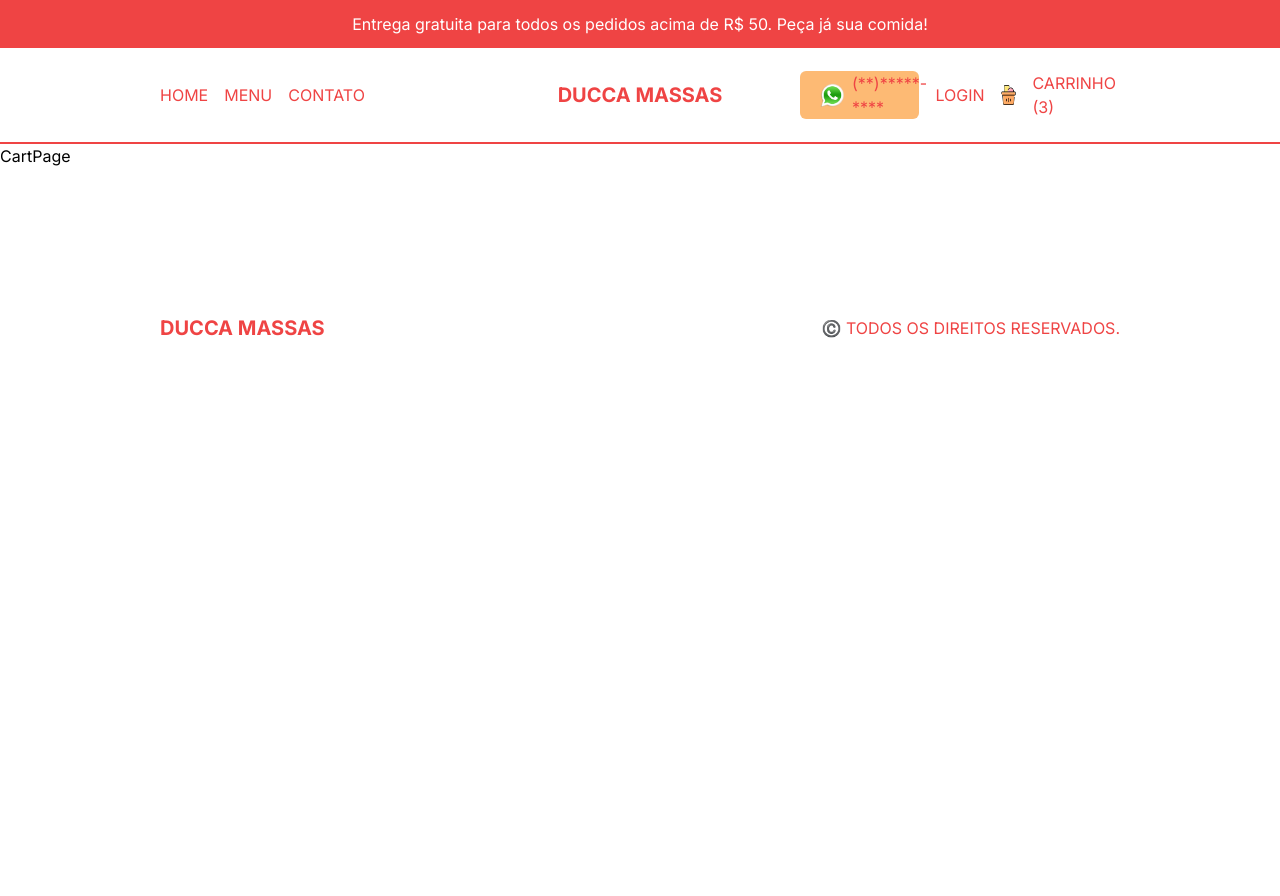
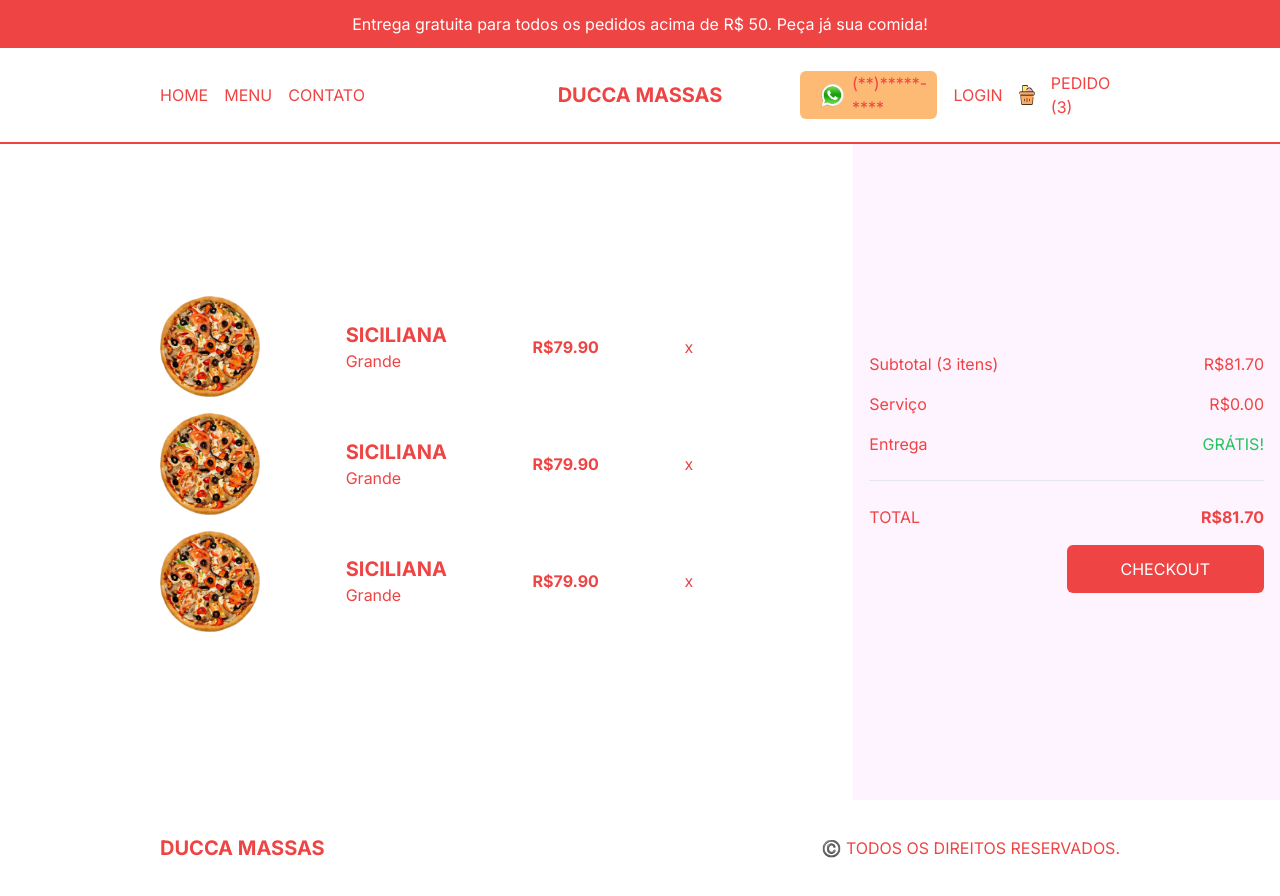
Before and after one commit to FelipeSousa2/SAAS, a Next.js app in the folder restaurante/: page /cart in a window 1280 px wide. Before the commit the page ends 800 px from the top, so only its background shows below. Built offline with nearby package versions, Linux system fonts and the light colour scheme.

Commit message:
atualizado e finalizado o front-end

```diff
--- a/restaurante/src/app/cart/page.tsx
+++ b/restaurante/src/app/cart/page.tsx
@@ -1,3 +1,74 @@
+import Image from "next/image";
+
 export default function CartPage() {
-  return <main>CartPage</main>;
+  return (
+    <div className="h-[calc(100vh-6rem)] md:h-[calc(100vh-9rem)] flex flex-col text-red-500 lg:flex-row">
+      {/* PRODUCTS CONTAINER */}
+      <div className="h-full p-4 flex flex-col justify-center  lg:h-full lg:w-2/3 2xl:w-1/2 lg:px-20 xl:px-40">
+        {/* single item */}
+        <div
+          className="flex items-center
+         justify-between mb-4 "
+        >
+          <Image src="/temporary/p1.png" alt="" width={100} height={100} />
+          <div className="">
+            <h1 className="uppercase text-xl font-bold">Siciliana</h1>
+            <span>Grande</span>
+          </div>
+          <h2 className="font-bold">R$79.90</h2>
+          <span className="cursor-pointer">x</span>
+        </div>
+        {/* single item */}
+        <div
+          className="flex items-center
+         justify-between mb-4 "
+        >
+          <Image src="/temporary/p1.png" alt="" width={100} height={100} />
+          <div className="">
+            <h1 className="uppercase text-xl font-bold">Siciliana</h1>
+            <span>Grande</span>
+          </div>
+          <h2 className="font-bold">R$79.90</h2>
+          <span className="cursor-pointer">x</span>
+        </div>
+        {/* single item */}
+        <div
+          className="flex items-center
+         justify-between mb-4 "
+        >
+          <Image src="/temporary/p1.png" alt="" width={100} height={100} />
+          <div className="">
+            <h1 className="uppercase text-xl font-bold">Siciliana</h1>
+            <span>Grande</span>
+          </div>
+          <h2 className="font-bold">R$79.90</h2>
+          <span className="cursor-pointer">x</span>
+        </div>
+      </div>
+
+      {/* Pagamento CONTAINER */}
+      <div className="h-1/2 p-4 bg-fuchsia-50 flex flex-col gap-4 justify-center  lg:h-full lg:w-1/3 2xl:w-1/2 ">
+        <div className="flex justify-between">
+          <span className="">Subtotal (3 itens)</span>
+          <span className="">R$81.70</span>
+        </div>
+        <div className="flex justify-between">
+          <span className="">Serviço</span>
+          <span className="">R$0.00</span>
+        </div>
+        <div className="flex justify-between">
+          <span className="">Entrega</span>
+          <span className="text-green-500">GRÁTIS!</span>
+        </div>
+        <hr className="my-2" />
+        <div className="flex justify-between">
+          <span className="">TOTAL</span>
+          <span className="font-bold">R$81.70</span>
+        </div>
+        <button className="bg-red-500 text-white p-3 rounded-md w-1/2 self-end">
+          CHECKOUT
+        </button>
+      </div>
+    </div>
+  );
 }
--- a/restaurante/src/app/login/page.tsx
+++ b/restaurante/src/app/login/page.tsx
@@ -1,3 +1,51 @@
+import Image from "next/image";
+import Link from "next/link";
+
 export default function LoginPage() {
-  return <main>LoginPage</main>;
+  return (
+    <div className="p-4 h-[calc(100vh-6rem)] md:h-[calc(100vh-9rem)] flex items-center justify-center">
+      {/* Box */}
+      <div className="h-full shadow-2xl rounded-md flex flex-col md:flex-row md:h-full md:w-full lg:w-[60%] 2xl:w-1/2">
+        {/* image container */}
+        <div className="relative h-1/3 w-full md:h-full md:w-1/2">
+          <Image src="/loginBg.png" alt="" fill className="object-cover" />
+        </div>
+        {/* form container */}
+        <div className="p-10 flex flex-col gap-8 md:w-1/2">
+          <h1 className="font-bold text-xl xl:text-3xl">Bem-vindo</h1>
+          <p>
+            Faça login na sua conta ou crie uma nova utilizando os botões
+            sociais.
+          </p>
+          <button className="flex gap-4 p-4 ring-orange-100 rounded-md">
+            <Image
+              src="/google.png"
+              alt=""
+              width={20}
+              height={20}
+              className="object-contain"
+            />
+            <span>Faça login no Google</span>
+          </button>
+          <button className="flex gap-4 p-4 ring-1 ring-orange-100 rounded-md">
+            <Image
+              src="/facebook.png"
+              alt=""
+              width={20}
+              height={20}
+              className="object-contain"
+            />
+            <span>Faça login no Facebook</span>
+          </button>
+          <p className="text-sm">
+            Algum problema?
+            <Link className="underline" href="/">
+              {" "}
+              Contate-nos
+            </Link>
+          </p>
+        </div>
+      </div>
+    </div>
+  );
 }
--- a/restaurante/src/app/menu/page.tsx
+++ b/restaurante/src/app/menu/page.tsx
@@ -4,19 +4,19 @@ import Link from "next/link";
 
 export default function MenuPage() {
   return (
-    <div className="p-4 lg:px-20 xl:px-40 h-[calc(100vh-6rem)] md:h-[calc(100vh-9rem)] flex flex-col md:flex-row items-center">
+    <div className="p-4 lg:px-20 xl:px-40 h-[calc(100vh-6rem)] md:h-[calc(100vh-7rem)] flex flex-col md:flex-row items-center">
       {menu.map((category) => (
         <Link
           href={`/menu/${category.slug}`}
           key={category.id}
-          className="w-full h-1/3 bg-cover p-4 md:h-1/2"
+          className="w-full h-1/3 bg-cover p-5 md:h-1/2"
           style={{ backgroundImage: `url(${category.img})` }}
         >
           <div className={`text-${category.color} w-1/2`}>
-            <h1 className="font-bold text-3xl">{category.title}</h1>
-            <p className="text-sm my-8">{category.desc}</p>
+            <h1 className="uppercase font-bold text-2xl">{category.title}</h1>
+            <p className="text-sm my-3">{category.desc}</p>
             <button
-              className={`hidden 2xl:block bg-${category.color} text-${
+              className={`hidden xl:block bg-${category.color} text-${
                 category.color === "black" ? "white" : "red-500"
               } py-2 px-4 rounded-md`}
             >
--- a/restaurante/src/app/orders/page.tsx
+++ b/restaurante/src/app/orders/page.tsx
@@ -1,5 +1,46 @@
 export default function OrdersPage() {
-    return (
-      <main>OrdersPage</main>
-    )
-  }
+  return (
+    <div className="p-4 lg:px-20 xl:px-40">
+      <table className="w-full border-separate border-spacing-3">
+        <thead>
+          <tr className="text-left">
+            <th className="hidden md:block">Pedido ID</th>
+            <th>Data</th>
+            <th>Preço</th>
+            <th className="hidden md:block">Produtos</th>
+            <th>Status</th>
+          </tr>
+        </thead>
+        <tbody>
+          <tr className="text-sm md:text-base bg-red-50">
+            <td className="hidden md:block py-6 px-1">1233445</td>
+            <td className="py-6 px-1">06/09/2023</td>
+            <td className="py-6 px-1">R$ 89,90</td>
+            <td className="hidden md:block py-6 px-1">
+              Menu Big Burger (2), Pizza Vegetariana (2), Coca Cola 1L (2)
+            </td>
+            <td className="py-6 px-1">No caminho (aprox. 10min)...</td>
+          </tr>
+          <tr className="text-sm md:text-base odd:bg-gray-100">
+            <td className="hidden md:block py-6 px-1">1233445</td>
+            <td className="py-6 px-1">06/09/2023</td>
+            <td className="py-6 px-1">R$ 89,90</td>
+            <td className="hidden md:block py-6 px-1">
+              Menu Big Burger (2), Pizza Vegetariana (2), Coca Cola 1L (2)
+            </td>
+            <td className="py-6 px-1">No caminho (aprox. 10min)...</td>
+          </tr>
+          <tr className="text-sm md:text-base odd:bg-gray-100">
+            <td className="hidden md:block py-6 px-1">1233445</td>
+            <td className="py-6 px-1">06/09/2023</td>
+            <td className="py-6 px-1">R$ 89,90</td>
+            <td className="hidden md:block py-6 px-1">
+              Menu Big Burger (2), Pizza Vegetariana (2), Coca Cola 1L (2)
+            </td>
+            <td className="py-6 px-1">No caminho (aprox. 10min)...</td>
+          </tr>
+        </tbody>
+      </table>
+    </div>
+  );
+}
--- a/restaurante/src/components/CartIcon.tsx
+++ b/restaurante/src/components/CartIcon.tsx
@@ -7,7 +7,7 @@ export default function CartIcon() {
       <div className="relative w-8 h-8 md:w-5 md:h-5">
         <Image src="/cart.png" alt="" fill />
       </div>
-      <span>Carrinho (3)</span>
+      <span>Pedido (3)</span>
     </Link>
   );
 }
--- a/restaurante/src/components/footer.tsx
+++ b/restaurante/src/components/footer.tsx
@@ -1,10 +1,12 @@
 import Link from "next/link";
 
 export default function Footer() {
-    return (
-      <div className="h-1/2 md:h-24 lg:p-20 xl:p-40 text-red-500 flex items-center justify-between">
-        <Link href="/" className="font-bold text-xl">DUCCA MASSAS</Link>
-        <p>©️ TODOS OS DIREITOS RESERVADOS.</p>
-      </div>
-    )
-  }
+  return (
+    <div className="h-1/2 md:h-24 lg:px-20 xl:px-40 text-red-500 flex items-center justify-between">
+      <Link href="/" className="font-bold text-xl">
+        DUCCA MASSAS
+      </Link>
+      <p>©️ TODOS OS DIREITOS RESERVADOS.</p>
+    </div>
+  );
+}
```
Also changed, not shown: 1 other file (tests, documents, lock files or other folders).
